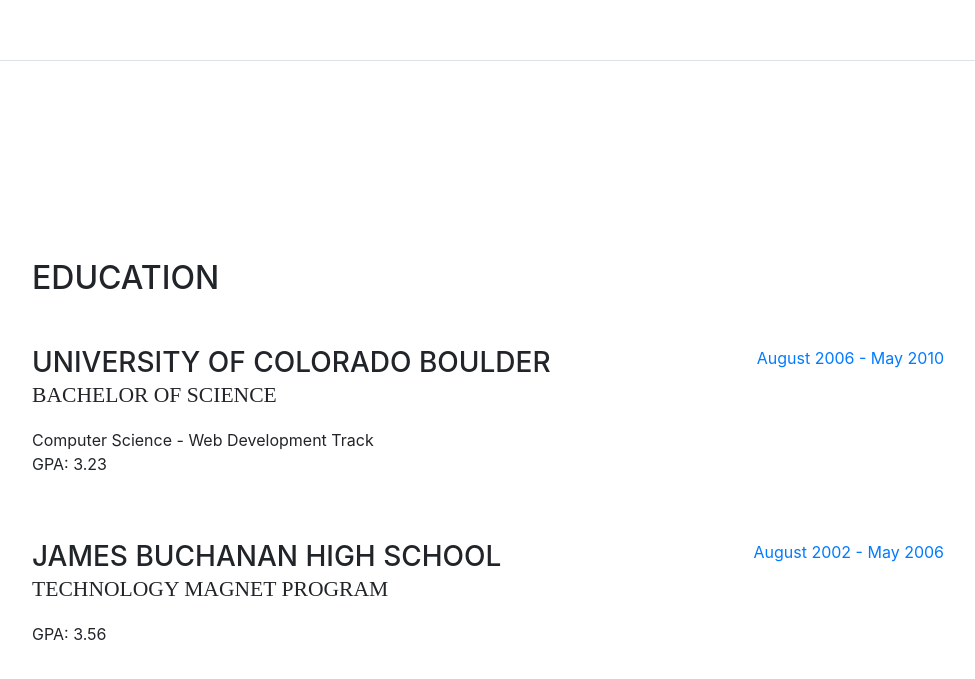
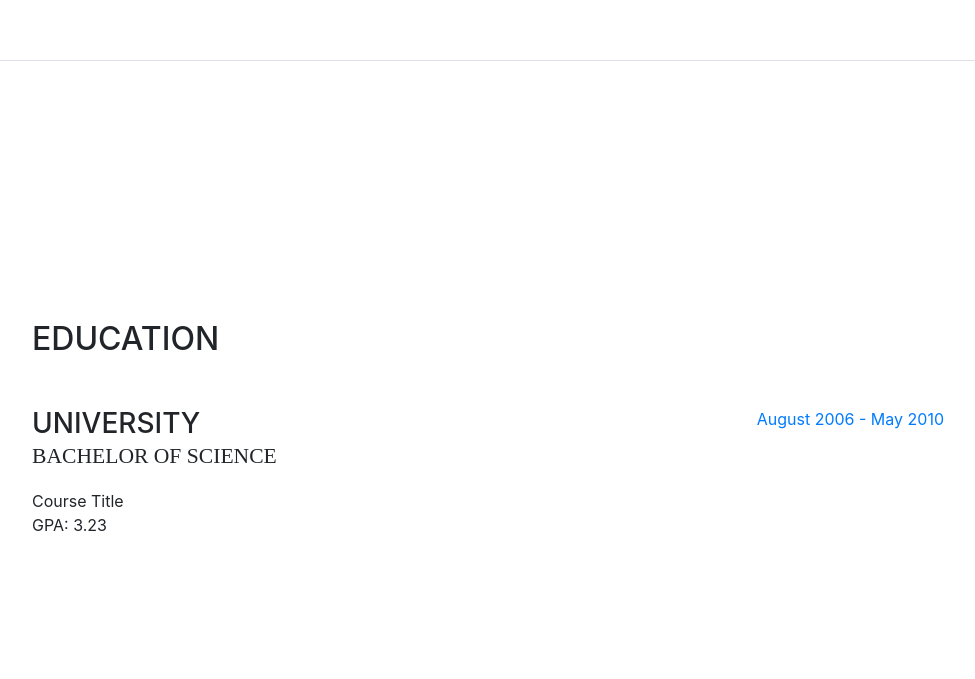
Before and after one commit to robertbarrett/robertbarrett.github.io, a website with bundled scripts: page index.html in a window 1280 px wide. Shown: the part 1539-2218 px from the top of the page, without its empty margins (288-1263 px from the left). Built offline with nearby package versions, Linux system fonts and the light colour scheme; a web font is replaced by a local one.

Commit message:
Update index.html

```diff
--- a/index.html
+++ b/index.html
@@ -110,24 +110,13 @@
 
           <div class="resume-item d-flex flex-column flex-md-row mb-5">
             <div class="resume-content mr-auto">
-              <h3 class="mb-0">University of Colorado Boulder</h3>
+              <h3 class="mb-0">University</h3>
               <div class="subheading mb-3">Bachelor of Science</div>
-              <div>Computer Science - Web Development Track</div>
+              <div>Course Title</div>
               <p>GPA: 3.23</p>
             </div>
             <div class="resume-date text-md-right">
               <span class="text-primary">August 2006 - May 2010</span>
-            </div>
-          </div>
-
-          <div class="resume-item d-flex flex-column flex-md-row">
-            <div class="resume-content mr-auto">
-              <h3 class="mb-0">James Buchanan High School</h3>
-              <div class="subheading mb-3">Technology Magnet Program</div>
-              <p>GPA: 3.56</p>
-            </div>
-            <div class="resume-date text-md-right">
-              <span class="text-primary">August 2002 - May 2006</span>
             </div>
           </div>
 
```
